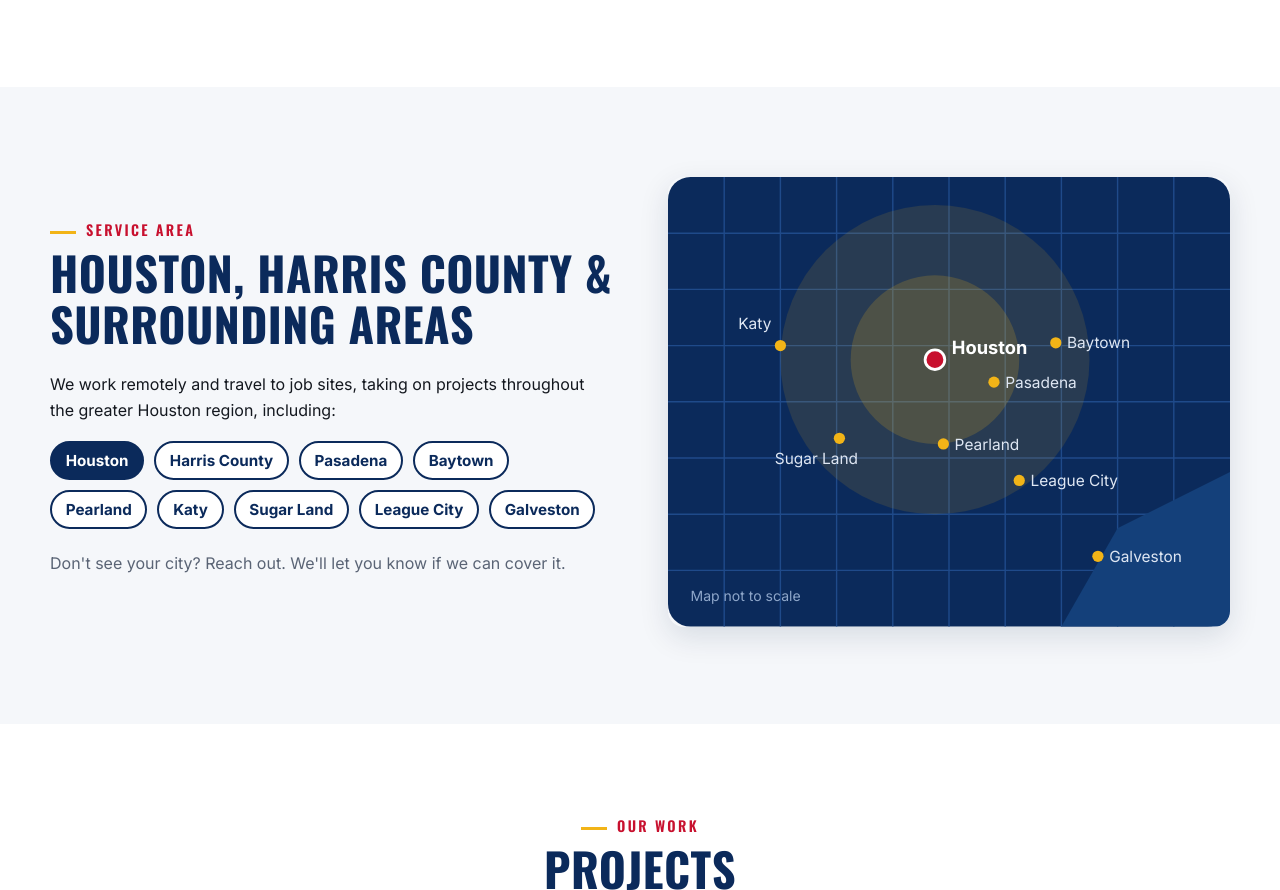
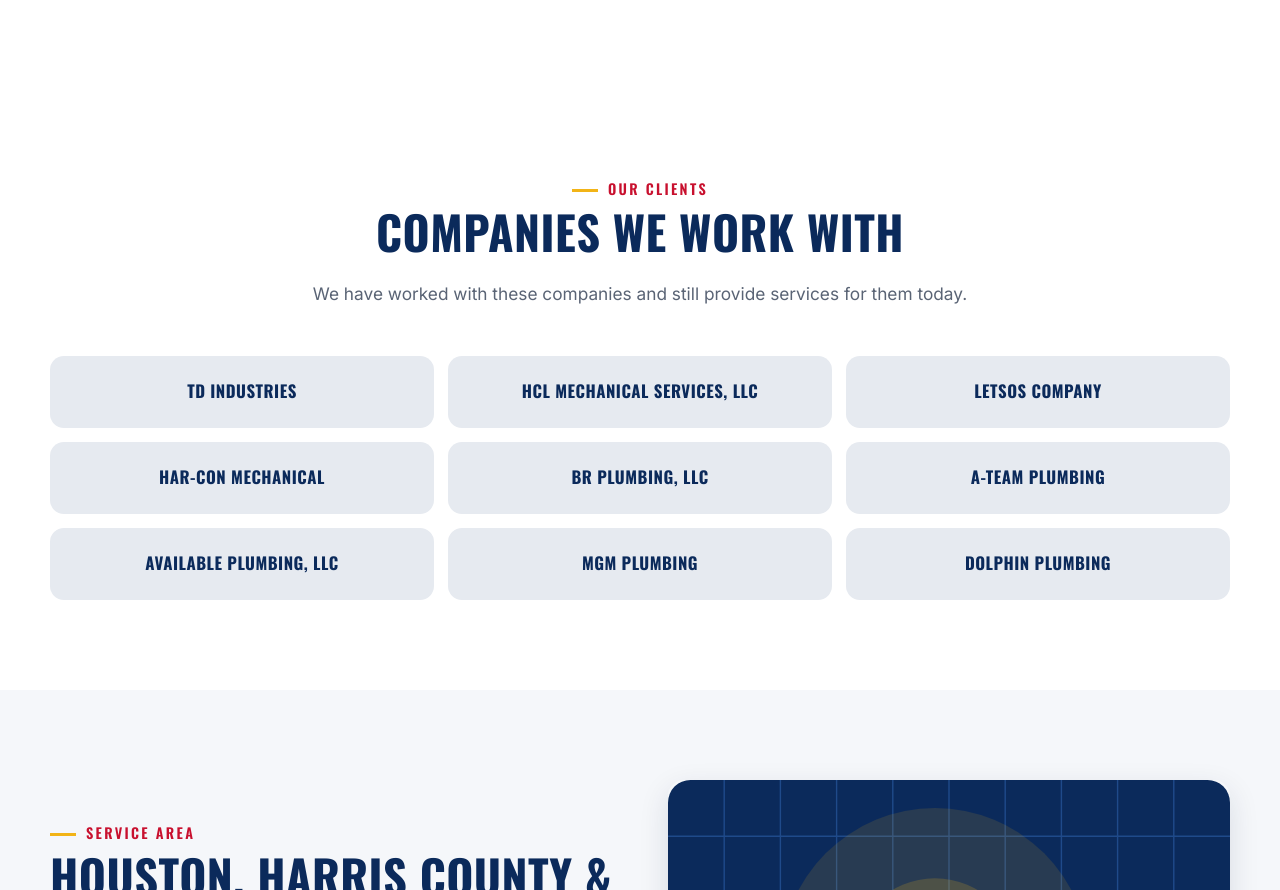
Before and after one commit to Mherna65/enterprises-of-houston-website, a plain HTML site: page index.html in a window 1280 px wide. Shown: the part 4804-5694 px from the top of the page. Drawn offline with nearby package versions, Linux system fonts and the light colour scheme.

Commit message:
Add Companies We Work With section after Industries
Lists nine client companies with homepage links where verified;
BR Plumbing, Available Plumbing, MGM Plumbing, and Dolphin Plumbing
shown as plain text.

```diff
--- a/index.html
+++ b/index.html
@@ -304,6 +304,28 @@
       </div>
     </section>
 
+    <!-- COMPANIES WE WORK WITH -->
+    <section class="section clients" id="clients" aria-labelledby="clients-title">
+      <div class="container">
+        <header class="section-head">
+          <p class="kicker">Our Clients</p>
+          <h2 id="clients-title">Companies We Work With</h2>
+          <p>We have worked with these companies and still provide services for them today.</p>
+        </header>
+        <ul class="client-list">
+          <li><a href="https://www.tdindustries.com/" rel="noopener noreferrer">TD Industries</a></li>
+          <li><a href="http://www.hclmechanicalservices.com/" rel="noopener noreferrer">HCL Mechanical Services, LLC</a></li>
+          <li><a href="https://www.letsos.com/" rel="noopener noreferrer">Letsos Company</a></li>
+          <li><a href="https://har-con.com/" rel="noopener noreferrer">Har-Con Mechanical</a></li>
+          <li><span>BR Plumbing, LLC</span></li>
+          <li><a href="https://ateamplumbing.services/" rel="noopener noreferrer">A-Team Plumbing</a></li>
+          <li><span>Available Plumbing, LLC</span></li>
+          <li><span>MGM Plumbing</span></li>
+          <li><span>Dolphin Plumbing</span></li>
+        </ul>
+      </div>
+    </section>
+
     <!-- SERVICE AREA -->
     <section class="section area" id="area" aria-labelledby="area-title">
       <div class="container area-inner">
--- a/styles.css
+++ b/styles.css
@@ -134,6 +134,23 @@ p{margin:0 0 1em}
 .ind h3{font-size:1.12rem}
 .ind p{margin:0;color:var(--muted);font-size:.96rem}
 
+/* Companies / Clients */
+.clients{background:#fff}
+.client-list{list-style:none;padding:0;margin:0;display:grid;grid-template-columns:repeat(3,1fr);gap:14px}
+.client-list li{margin:0}
+.client-list a,.client-list span{
+  display:flex;align-items:center;justify-content:center;text-align:center;
+  min-height:72px;padding:18px 20px;border-radius:var(--radius);
+  background:var(--silver);border:2px solid transparent;
+  color:var(--navy);font-family:var(--head);font-weight:700;font-size:1.05rem;
+  letter-spacing:.03em;text-transform:uppercase;text-decoration:none;
+  transition:border-color .15s,background .15s,transform .15s,box-shadow .15s
+}
+.client-list a:hover,.client-list a:focus-visible{
+  background:#fff;border-color:var(--gold);box-shadow:var(--shadow);transform:translateY(-2px);color:var(--navy)
+}
+.client-list span{cursor:default}
+
 /* Area */
 .area{background:#f5f7fa}
 .area-inner{display:grid;grid-template-columns:1fr 1fr;gap:56px;align-items:center}
@@ -235,6 +252,7 @@ address{font-style:normal}
   .card-grid{--cols:2}
   .gallery{--cols:2}
   .ind-grid{grid-template-columns:repeat(2,1fr)}
+  .client-list{grid-template-columns:repeat(2,1fr)}
   .why-inner,.area-inner,.contact-inner,.about-inner{grid-template-columns:1fr;gap:36px}
   .about-photos{max-width:620px;margin-inline:auto;width:100%}
 }
@@ -248,7 +266,7 @@ address{font-style:normal}
 }
 @media (max-width:640px){
   .section{padding:64px 0}
-  .card-grid,.ind-grid,.why-list,.field-row{grid-template-columns:1fr}
+  .card-grid,.ind-grid,.why-list,.field-row,.client-list{grid-template-columns:1fr}
   .field-row{gap:0}
   .card-grid{gap:16px;--cols:1}
   .card-grid>.card{flex-basis:100%}
@@ -258,6 +276,7 @@ address{font-style:normal}
   .card h3{align-self:center;margin-bottom:.3em}
   .ind{padding:22px 20px}
   .ind-num{font-size:2.2rem}
+  .client-list a,.client-list span{min-height:60px;padding:16px 18px;font-size:.98rem}
   .gallery{--cols:2;gap:12px}
   .gallery>figure{flex-basis:calc((100% - 12px)/2)}
   .photo-slot,.photo-card{aspect-ratio:1/1}
```
